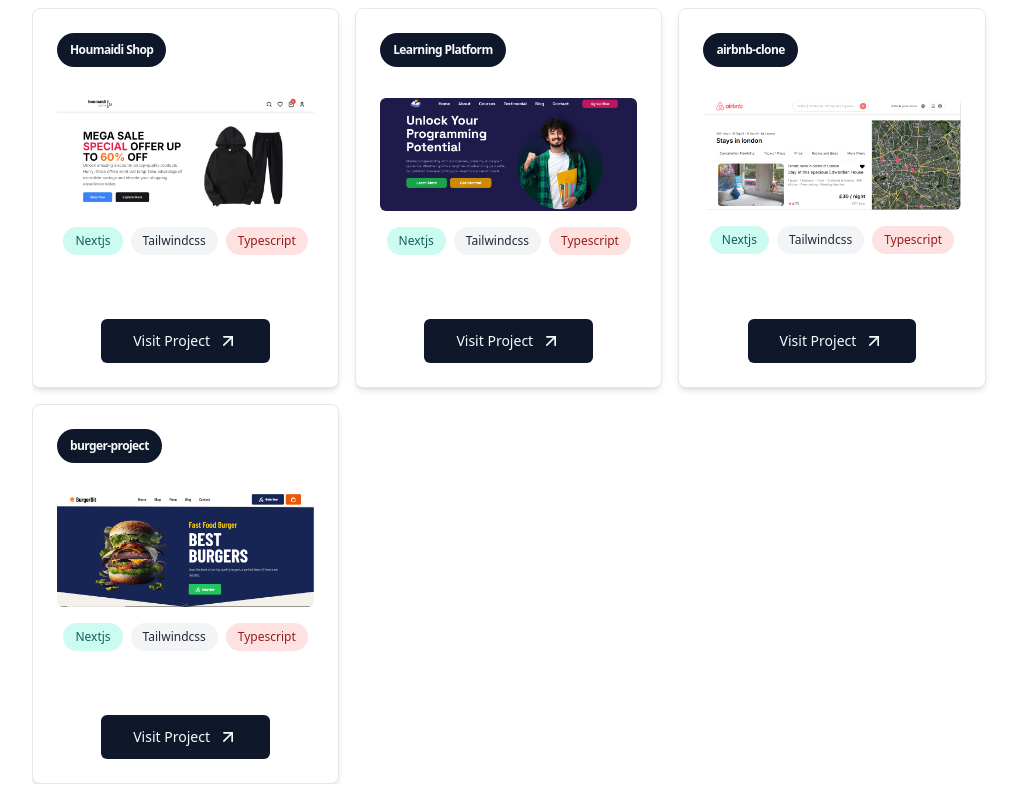
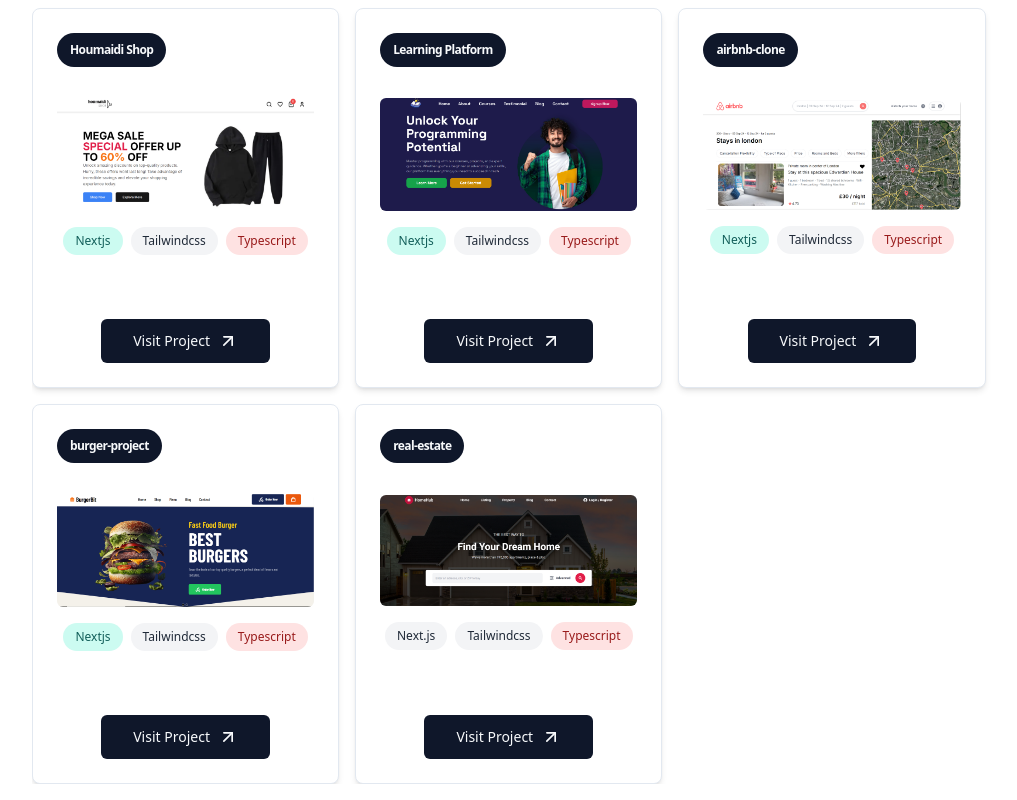
Before and after one commit to Abdali21/abdelali, a Next.js app: page /projects in a window 1280 px wide. Shown: the part 288-1088 px from the top of the page, without its empty margins (128-1145 px from the left). Built offline with nearby package versions, Linux system fonts and the light colour scheme.

Commit message:
Add estate image and update page.tsx

```diff
--- a/src/app/projects/page.tsx
+++ b/src/app/projects/page.tsx
@@ -2,6 +2,7 @@ import FramerWrapper from "@/components/FramerWrapper";
 import Heading from "@/components/Heading";
 import ProjectCards from "@/components/ProjectsCard";
 import { Badge } from "@/components/ui/badge";
+import { link } from "fs";
 import { Layers } from "lucide-react";
 
 const projectsPage = () => {
@@ -9,28 +10,34 @@ const projectsPage = () => {
   const Projects = [
     {
       title: "Houmaidi Shop",
-      url:"/houmaidi.png",
+      url: "/houmaidi.png",
       tags: ["Nextjs", "Tailwindcss", "Typescript"],
       link: "https://houmaidishop.vercel.app/",
     },
     {
       title: "Learning Platform",
-      url:"/learningPlatform.png",
+      url: "/learningPlatform.png",
       tags: ["Nextjs", "Tailwindcss", "Typescript"],
       link: "https://learning-platform-lovat-three.vercel.app/",
     },
     {
       title: "airbnb-clone",
-      url:"/airbnbClone.png",
+      url: "/airbnbClone.png",
       tags: ["Nextjs", "Tailwindcss", "Typescript"],
       link: "https://next-bnb-nu.vercel.app/",
     },
     {
       title: "burger-project",
-      url:"/burgerProject.png",
+      url: "/burgerProject.png",
       tags: ["Nextjs", "Tailwindcss", "Typescript"],
       link: "https://burger-project-woad.vercel.app/",
     },
+    {
+      title: "real-estate",
+      url: "/estate.png",
+      tags: ["Next.js", "Tailwindcss", "Typescript"],
+      link: "https://real-estate-beryl-nu.vercel.app"
+    }
 
   ];
 
```
Also changed, not shown: public/estate.png (added).
